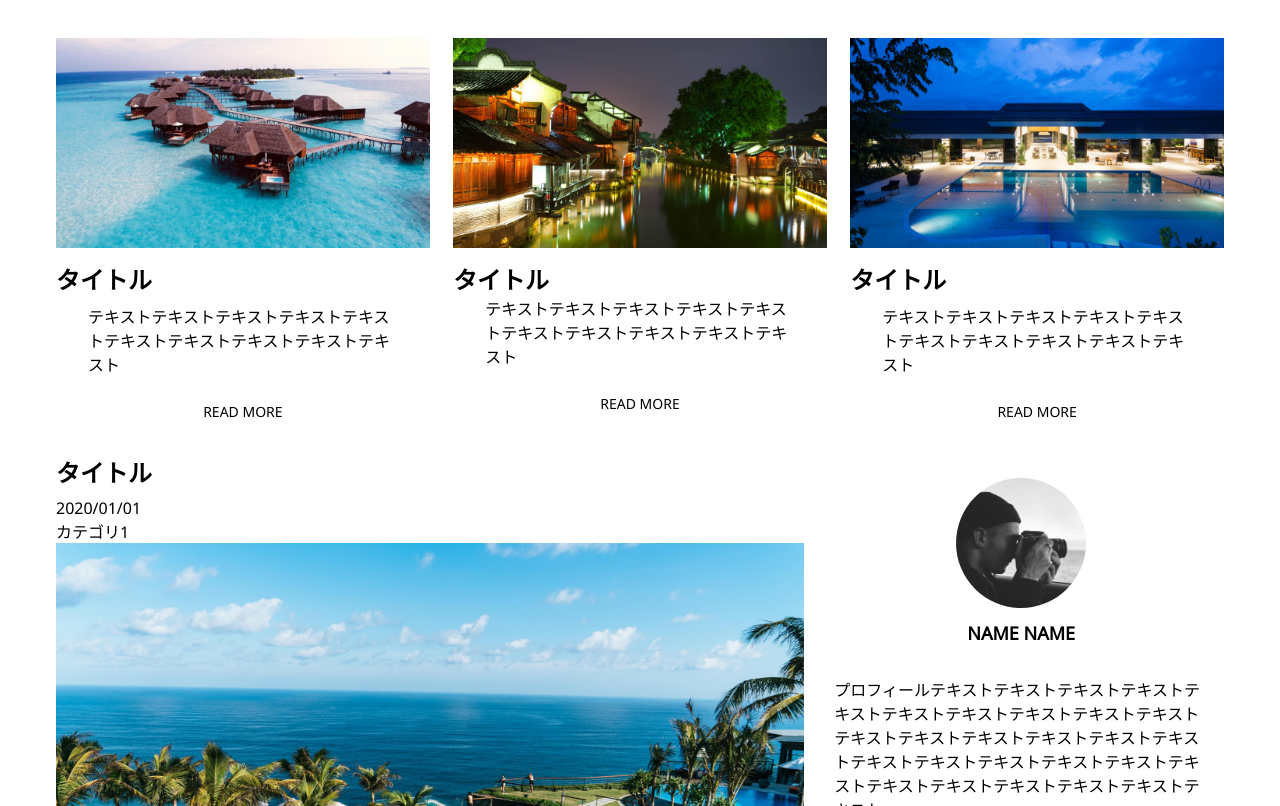
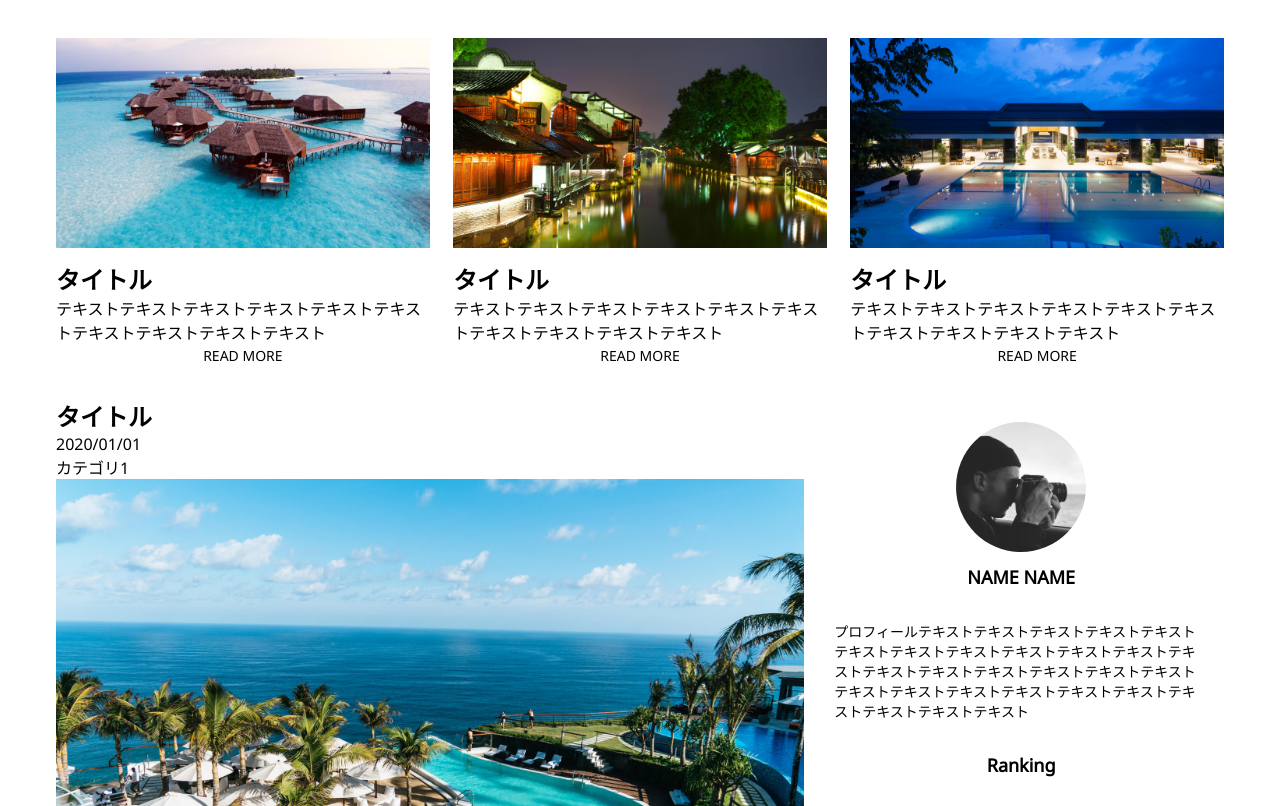
Before and after one commit to takeishi-g/portfolio_html, a website: page public/index.html in a window 1280 px wide. Shown: the part 112-918 px from the top of the page. Drawn offline with Linux system fonts and the light colour scheme.

Commit message:
Fix: font

```diff
--- a/public/index.html
+++ b/public/index.html
@@ -7,10 +7,9 @@
     <link rel="icon" href="./images/favicon.png" />
     <link rel="preconnect" href="https://fonts.googleapis.com" />
     <link rel="preconnect" href="https://fonts.gstatic.com" crossorigin />
-    <link
-      href="https://fonts.googleapis.com/css2?family=Noto+Sans&family=Noto+Sans+JP&family=Poppins:wght@100;300;400;500;600&display=swap"
-      rel="stylesheet"
-    />
+    <link rel="preconnect" href="https://fonts.googleapis.com">
+    <link rel="preconnect" href="https://fonts.gstatic.com" crossorigin>
+    <link href="https://fonts.googleapis.com/css2?family=Noto+Sans&family=Noto+Sans+JP:wght@300;400;700&family=Poppins:wght@100;300;400;500;600&display=swap" rel="stylesheet">
     <link rel="stylesheet" href="style.css" />
   </head>
   <body>
@@ -42,7 +41,7 @@
         </article>
         <article class="article-container">
           <img src="./images/pickup2.jpg" alt="" />
-          <h2 class="article-title`">タイトル</h2>
+          <h2 class="article-title">タイトル</h2>
           <p class="article-text">
             テキストテキストテキストテキストテキストテキストテキストテキストテキストテキスト
           </p>
@@ -99,7 +98,7 @@
         </div>
 
         <aside id="aside" class="aside-container">
-          <div class="profile aside-content-container">
+          <div class="profile aside-content">
             <div class="profile-img">
               <img src="/images/author.jpg" alt="" />
             </div>
@@ -107,7 +106,7 @@
             <p class="profile-text">プロフィールテキストテキストテキストテキストテキストテキストテキストテキストテキストテキストテキストテキストテキストテキストテキストテキストテキストテキストテキストテキストテキストテキストテキストテキストテキストテキストテキストテキスト</p>
           </div>
 
-          <div class="ranking aside-content-container">
+          <div class="ranking aside-content">
             <h3 class="ranking-title">Ranking</h3>
             <article>
               <div><img src="./images/ranking1.jpg" alt=""></div>
@@ -123,7 +122,7 @@
             </article>
           </div>
 
-          <div class="archive aside-content-container">
+          <div class="archive aside-content">
             <h3 class="archive-title">Archive</h3>
               <ul class="archive-list">
                 <li><a href="">XXXX年XX月(XX)</a></li>
--- a/public/style.css
+++ b/public/style.css
@@ -36,6 +36,16 @@ ul {
   padding-left: 0;
 }
 
+h2 {
+  font-size: 1.5rem;
+  font-weight: bold;
+}
+
+h3 {
+  font-size: 1.125rem;
+  font-weight: bold;
+}
+
 #pickup, #main {
   margin-bottom: 32px;
 }
@@ -55,18 +65,7 @@ ul {
   width: 32%;
 }
 
-.article-title {
-  font-size: 1.5rem;
-  font-weight: 600;
-  display: inline-block;
-  margin-bottom: 8px;
-}
 
-.article-text {
-  padding: 0 32px;
-  margin-bottom: 24px;
-  font-size: 1rem;
-}
 
 
 .header {
@@ -129,8 +128,12 @@ ul {
   padding: 24px 16px 0 16px;
 }
 
-.aside-content-container {
+.aside-content {
   margin-bottom: 32px;
+}
+
+.aside-content p {
+  font-size: 0.875rem;
 }
 
 .profile-img {
@@ -145,8 +148,6 @@ ul {
 
 .profile-title, .ranking-title, .archive-title {
   text-align: center;
-  font-size: 1.125rem;
-  font-weight: 600;
   margin-bottom: 32px;
 }
 
```
